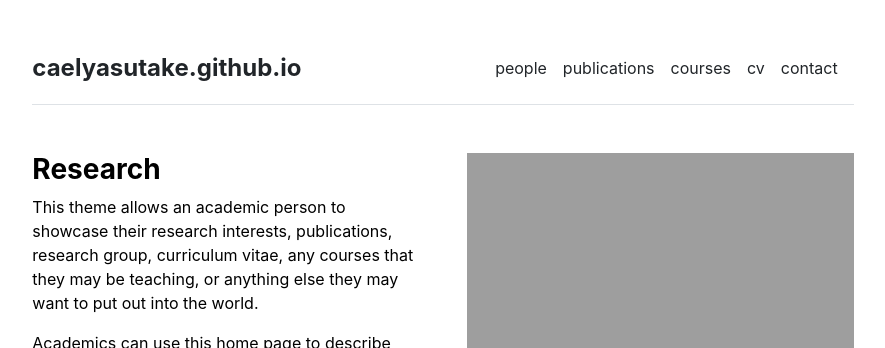
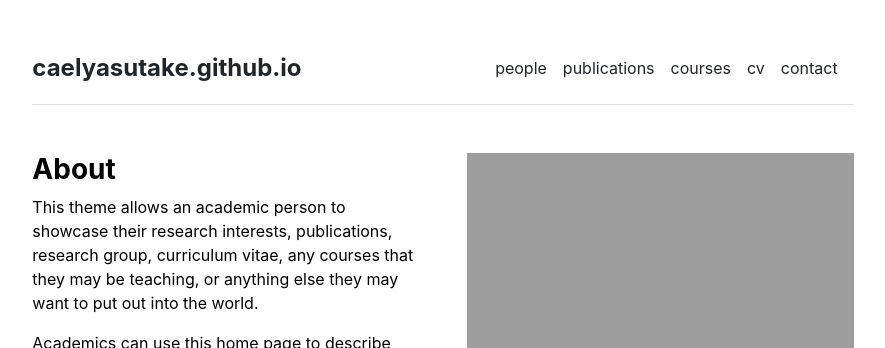
Before and after one commit to caelyasutake/caelyasutake.github.io, a Jekyll site: the page built from index.md, in a window 1280 px wide. Shown: the top 348 px of the page, without its empty margins (197-1082 px from the left). Built offline with Jekyll 4.4.1, drawn with Linux system fonts in a browser that asks for light colours.

Commit message:
Update home.html

```diff
--- a/_layouts/home.html
+++ b/_layouts/home.html
@@ -4,7 +4,7 @@
 
 <div class="row g-5 mb-5">
   <div class="col-md-6">
-    <h3 class="fw-bold">Research</h3>
+    <h3 class="fw-bold">About</h3>
     {{ content }}
   </div>
   <div class="col-md-6">
```
